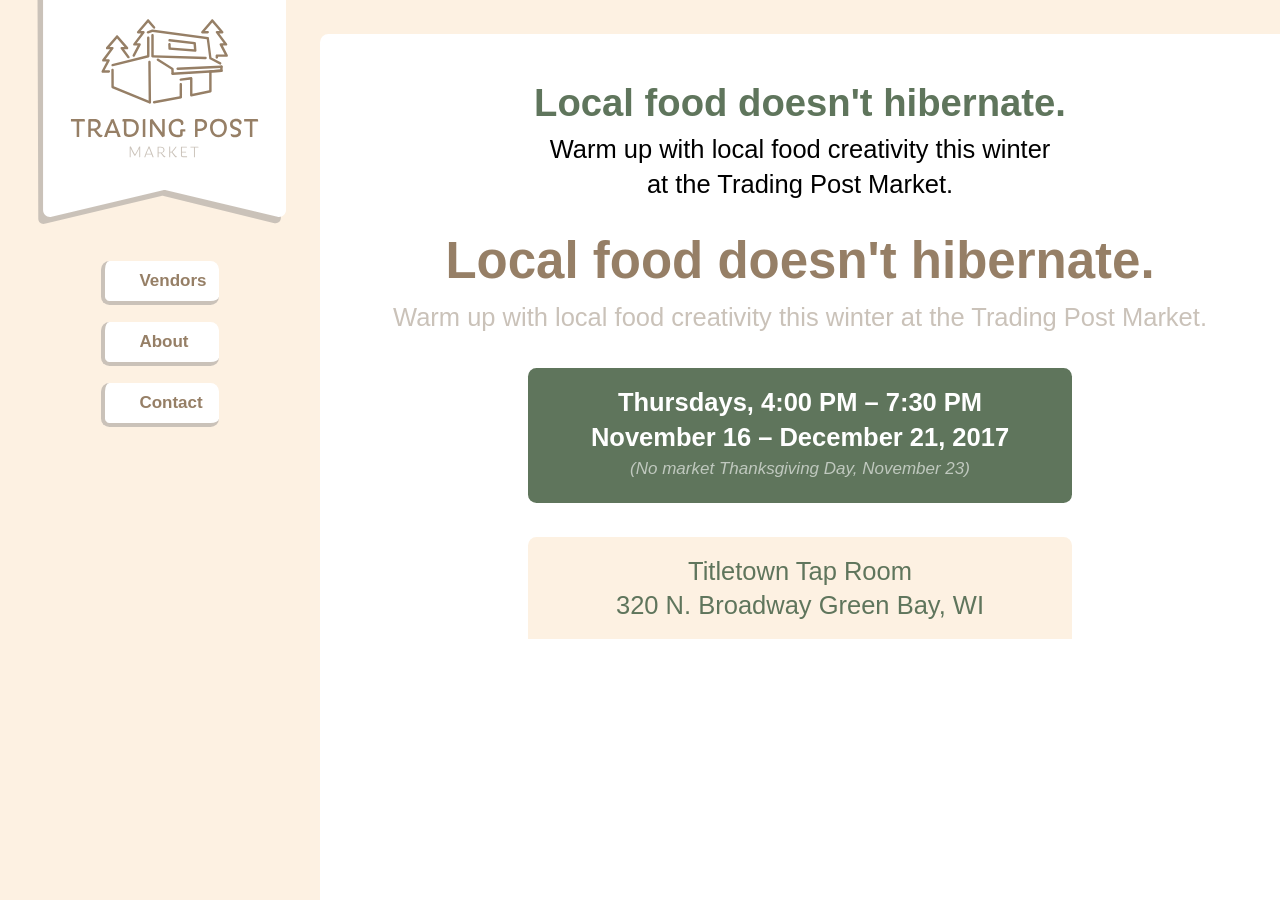
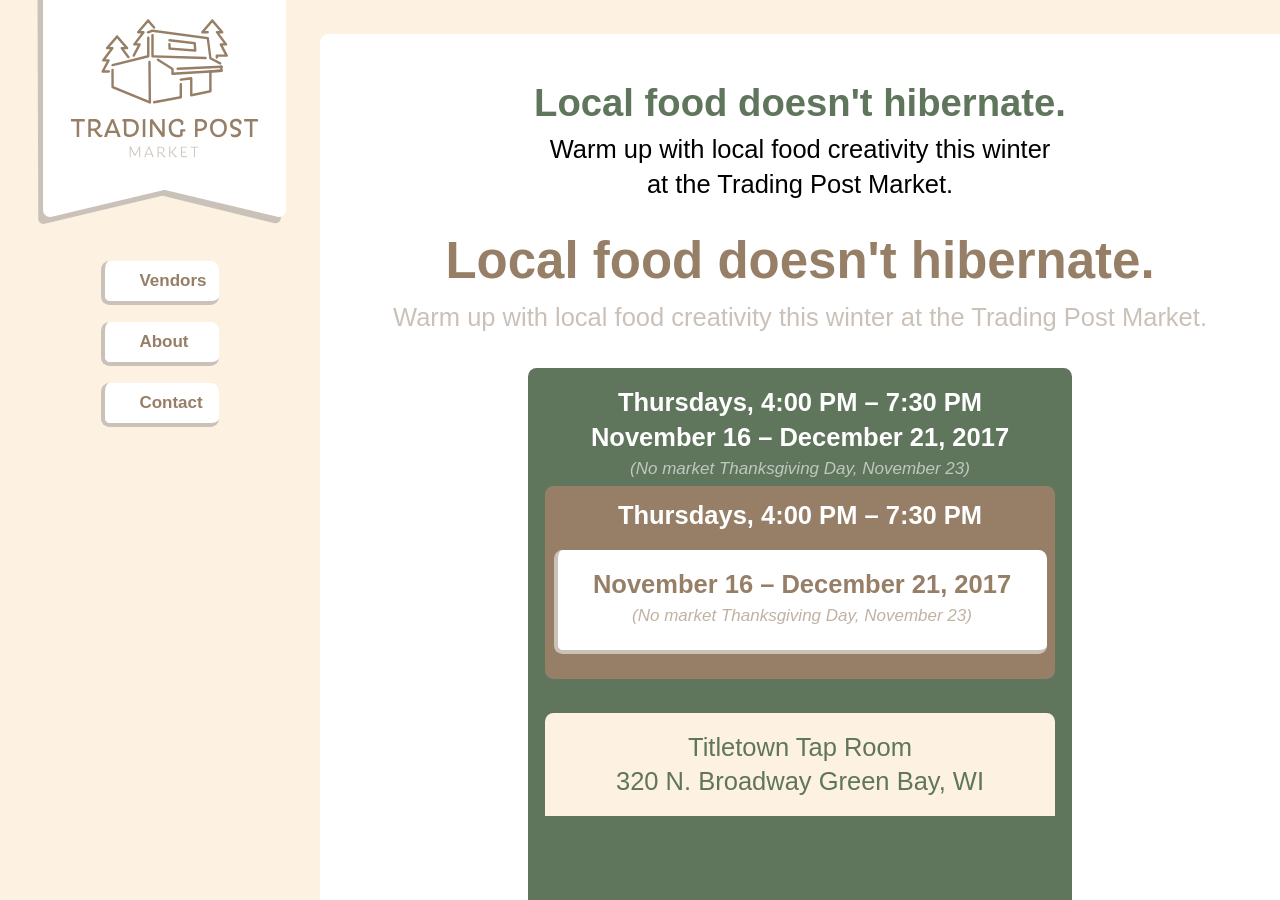
Before and after one commit to trading-post-market/trading-post-market.github.io, a Jekyll site: the page built from index.html, in a window 1280 px wide and 900 px high. Built offline with Jekyll 4.4.1, drawn with Linux system fonts in a browser that asks for light colours; nearby versions of some CDN libraries; some web fonts are replaced.

Commit message:
update style and width of time/date section

```diff
--- a/index.html
+++ b/index.html
@@ -15,6 +15,13 @@
 		<p class="b mv0">Thursdays, 4:00 PM – 7:30 PM</p>
 		<p class="b mv0">November 16 – December 21, 2017</p>
 		<p class="i f5 mv1 o-60">(No market Thanksgiving Day, November 23)</p>
+<div class="mw7 center mb4 tc bg-cedar white br3">
+	<div class="pa2 br3 f4 f3-ns">
+		<p class="b mv1">Thursdays, 4:00 PM – 7:30 PM</p>
+			<div class="mw6 center mb3 tc bg-white cedar br3 pa3 mt3 bl bb bw2 b--warmgrey">
+					<p class="b mv0">November 16 – December 21, 2017</p>
+					<p class="i f5 mv1 o-60">(No market Thanksgiving Day, November 23)</p>
+			</div>
 	</div>
 </div>
 
```
